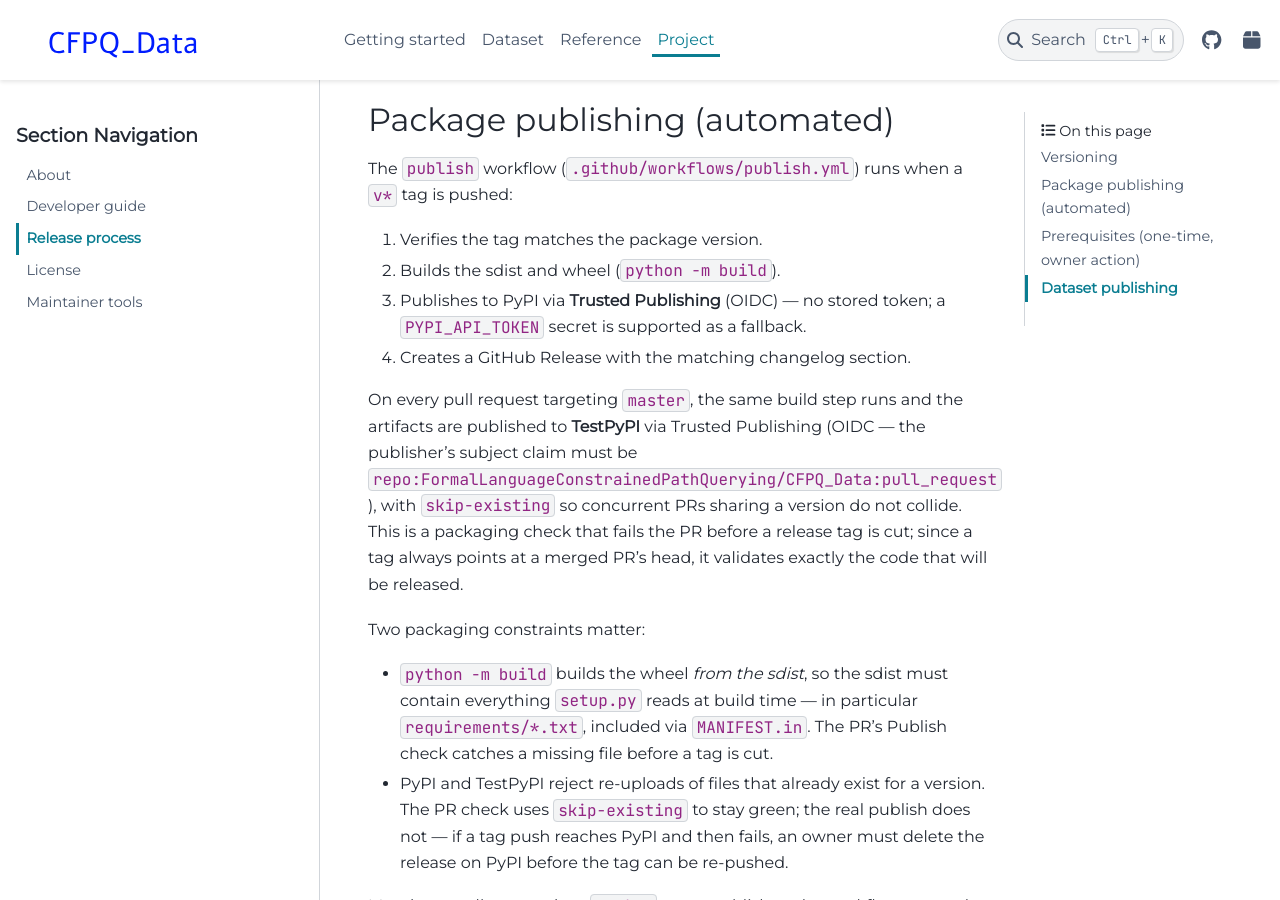
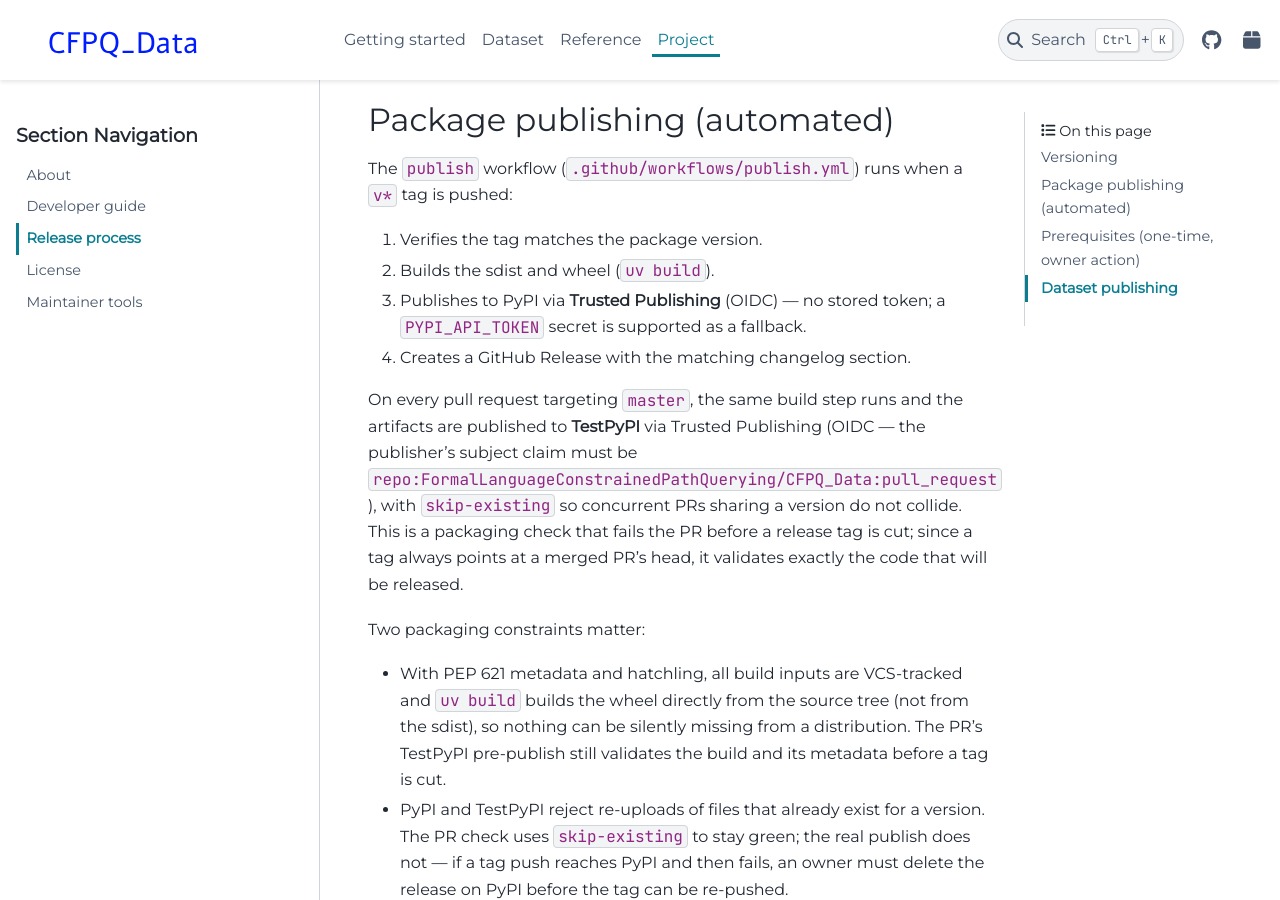
Before and after one commit to FormalLanguageConstrainedPathQuerying/CFPQ_Data, a Sphinx documentation site: the page built from docs/release.rst, in a window 1280 px wide and 900 px high, scrolled down 620 px. Built offline with Sphinx 7.4.7 and the PyData theme 0.15.4, drawn with Linux system fonts in a browser that asks for light colours; the version number is read from the project's files by our own code.

Commit message:
feat(37-S6): migrate all CI workflows from Poetry to uv
Replace actions/setup-python + pip-installed Poetry with
astral-sh/setup-uv@v10 in tests, coverage, docs, deploy_docs, lint and
publish. Dependencies install via 'uv sync --frozen --only-group <g>'
(test/docs/dev per job; --frozen fails on a stale uv.lock) which also
installs the project itself, so the 'pip install .' steps are dropped;
'poetry show' becomes 'uv tree'. The publish build job builds with
'uv build' instead of pip-installing python-build.

The lint job moves to Python 3.11 (the project floor), runs pre-commit via
'uv run', and gains explicit 'uv run ty check' and 'uv run pyright' steps
(Pyright is the stricter checker and only runs in CI). The pointless
'pre-commit install' step in CI is dropped.

docs/release.rst: the packaging-constraint bullet now reflects PEP 621 +
hatchling (all build inputs VCS-tracked; uv build builds the wheel from
the source tree, not from the sdist) and the build command line says
'uv build'.

All six workflow files parse as YAML; no poetry/setup-python references
remain. Real CI runs on the next push after merge.

```diff
--- a/docs/release.rst
+++ b/docs/release.rst
@@ -30,7 +30,7 @@
 ``v*`` tag is pushed:
 
 1. Verifies the tag matches the package version.
-2. Builds the sdist and wheel (``python -m build``).
+2. Builds the sdist and wheel (``uv build``).
 3. Publishes to PyPI via **Trusted Publishing** (OIDC) — no stored token; a
    ``PYPI_API_TOKEN`` secret is supported as a fallback.
 4. Creates a GitHub Release with the matching changelog section.
@@ -46,10 +46,11 @@
 
 Two packaging constraints matter:
 
-- ``python -m build`` builds the wheel *from the sdist*, so the sdist must
-  contain everything :file:`setup.py` reads at build time — in particular
-  ``requirements/*.txt``, included via :file:`MANIFEST.in`. The PR's Publish
-  check catches a missing file before a tag is cut.
+- With PEP 621 metadata and hatchling, all build inputs are VCS-tracked and
+  ``uv build`` builds the wheel directly from the source tree (not from the
+  sdist), so nothing can be silently missing from a distribution. The PR's
+  TestPyPI pre-publish still validates the build and its metadata before a
+  tag is cut.
 - PyPI and TestPyPI reject re-uploads of files that already exist for a
   version. The PR check uses ``skip-existing`` to stay green; the real
   publish does not — if a tag push reaches PyPI and then fails, an owner must
```
Also changed, not shown: tasks/detailed_plan.md (+1 -1 lines), 6 other files.
